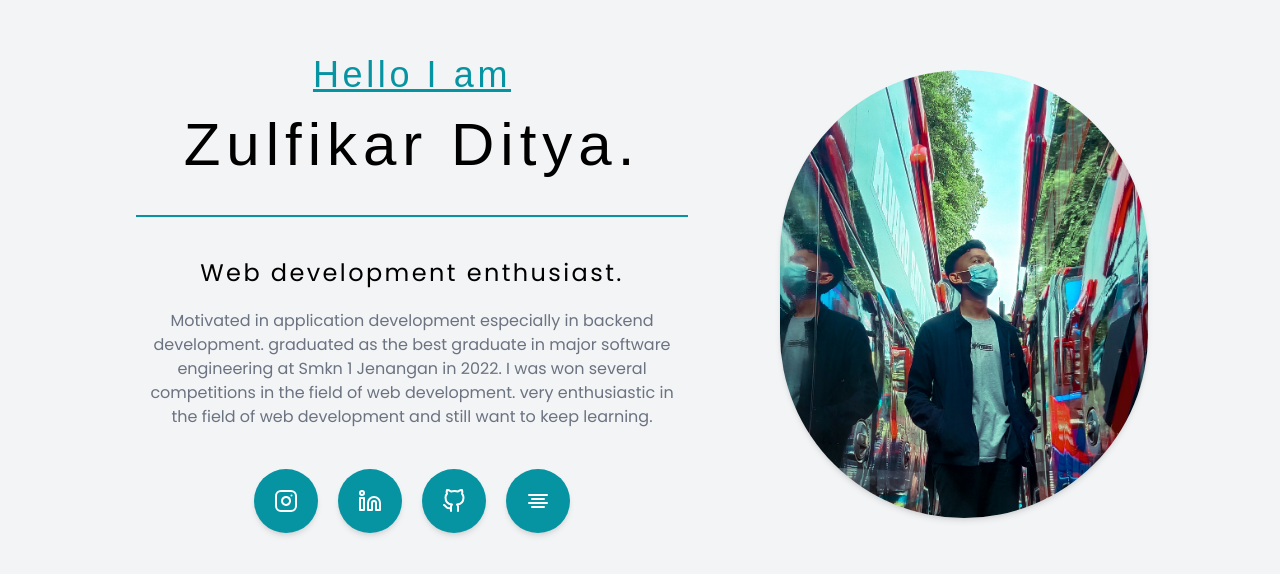
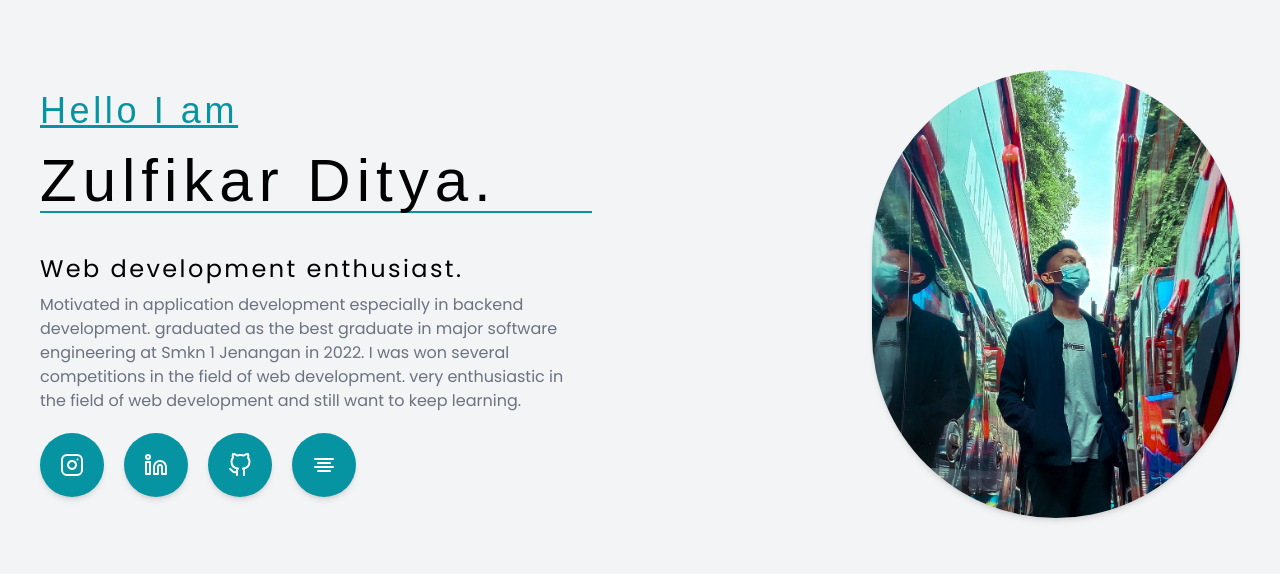
Before and after one commit to zulfikar-ditya/profile, a Next.js app: page / in a window 1280 px wide. Shown: the part 106-680 px from the top of the page. Built offline with nearby package versions, Linux system fonts and the light colour scheme; a web font is replaced by a local one.

Commit message:
update layout

```diff
--- a/pages/index.js
+++ b/pages/index.js
@@ -8,25 +8,28 @@ export default function Home() {
 		<div>
 			<Head>
 				<title>Zulfikar Ditya - Web Development Enthusiast</title>
-				<meta name="description" content="Zulfikar Ditya - Motivated in application development especially in backend development. graduated as the best graduate in major software engineering at Smkn 1 Jenangan in 2022. I was won several competitions in the field of web development. very enthusiastic in the field of web development and still want to keep learning." />
+				<meta
+					name="description"
+					content="Zulfikar Ditya - Motivated in application development especially in backend development. graduated as the best graduate in major software engineering at Smkn 1 Jenangan in 2022. I was won several competitions in the field of web development. very enthusiastic in the field of web development and still want to keep learning."
+				/>
 				<meta name="title" content="Zulfikar Ditya" />
 				<meta name="keywords" content="Zulfikar Ditya" />
-  				<meta name="author" content="Zulfikar Ditya" />
+				<meta name="author" content="Zulfikar Ditya" />
 				<meta name="theme-color" content="#14b8a6" />
-				<link rel="icon" href="/favicon.ico" />
+				<link rel="icon" href="/octocat-1662013943820.png" />
 			</Head>
 			<div className="">
 				{/* <MyNavbar /> */}
 				<div className="">
 					<section className="container mx-auto">
-						<div className="flex flex-row-reverse flex-wrap min-h-screen items-center p-10 md:p-20 lg:p-10">
-							<div className="w-[100%] lg:w-[46%] flex justify-center">
+						<div className="flex flex-row-reverse flex-wrap min-h-screen items-center justify-center lg:justify-between p-10 md:p-20 lg:p-10">
+							<div className="w-[100%] lg:w-[46%] flex justify-center lg:justify-end">
 								<img
 									src="/img.jpg"
 									className="rounded-full shadow-md hover:shadow-lg transform hover:scale-105 transition-all w-full md:w-6/12 lg:w-8/12	"
 								/>
 							</div>
-							<div className="w-[100%] lg:w-[46%] text-center mt-20 lg:mt-0">
+							<div className="w-[100%] lg:w-[46%] mt-20 lg:mt-0">
 								<div className="">
 									<div className="text-edu-vic-wa-nt-beginner">
 										<h3 className="text-4xl tracking-widest font-light underline text-teal-500">
@@ -36,11 +39,11 @@ export default function Home() {
 											Zulfikar Ditya.
 										</h1>
 									</div>
-									<hr className="border border-teal-500 mt-10" />
+									<hr className="border border-teal-500" />
 									<h5 className="text-2xl mt-10 tracking-widest">
 										Web development enthusiast.
 									</h5>
-									<p className="mt-5 text-gray-500">
+									<p className="mt-2 text-gray-500">
 										Motivated in application development especially in backend
 										development. graduated as the best graduate in major
 										software engineering at Smkn 1 Jenangan in 2022. I was won
@@ -49,7 +52,7 @@ export default function Home() {
 										to keep learning.
 									</p>
 								</div>
-								<div className="flex justify-between md:justify-center flex-wrap gap-5 mt-10">
+								<div className="flex flex-wrap gap-5 mt-5">
 									<div className="">
 										<a
 											href="https://www.instagram.com/zulfikar.ditya/"
```
Also changed, not shown: public/octocat-1662013943820.png (added).
